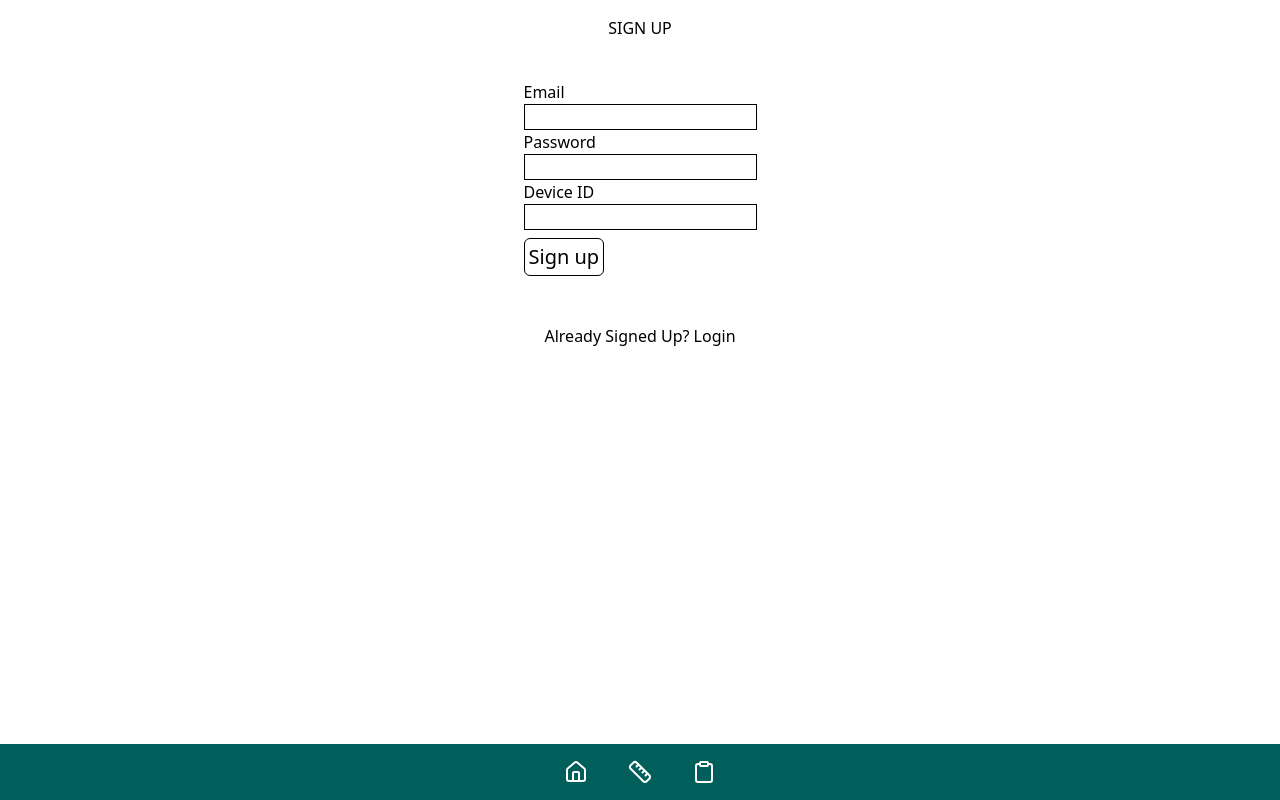
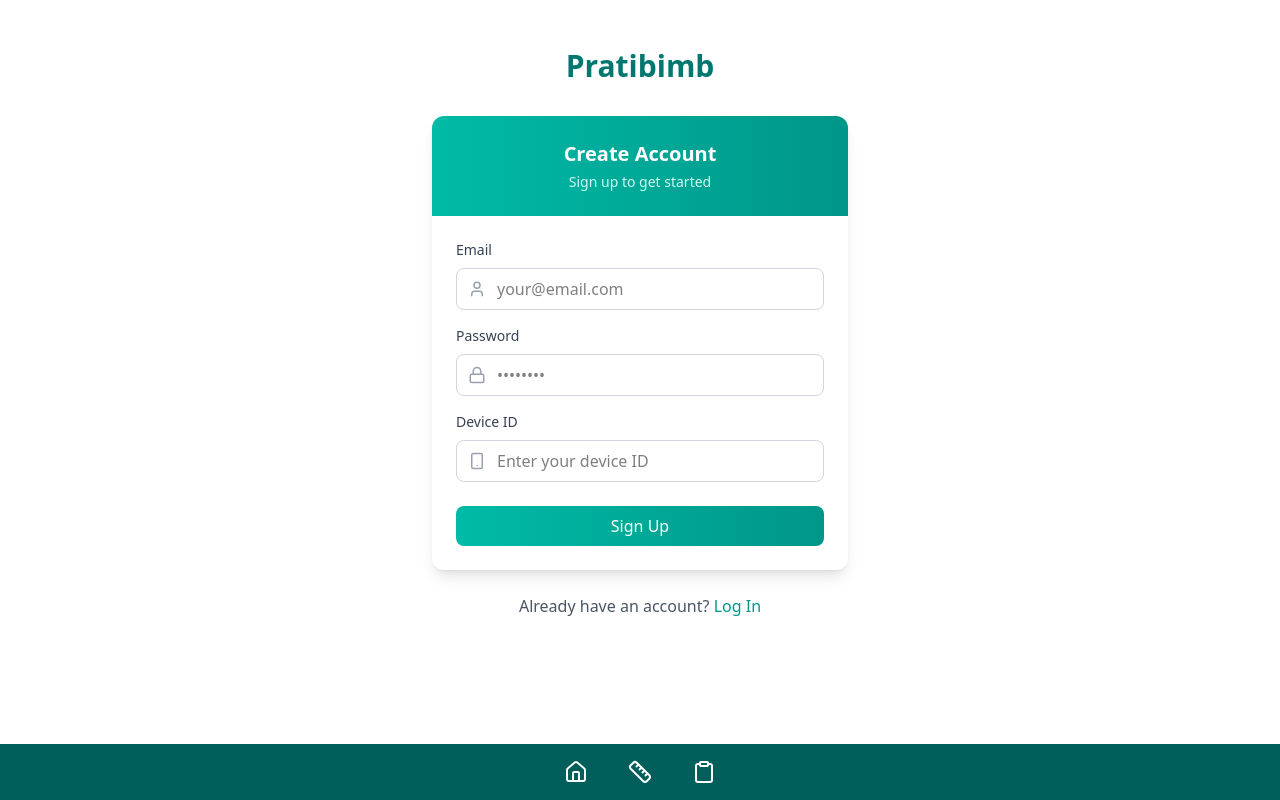
Before and after one commit to ss-karthik/pratibimb, a React (Vite) app in the folder frontend/pratibimb/: page /signup in a window 1280 px wide. Built offline with nearby package versions, Linux system fonts and the light colour scheme; no server answers.

Commit message:
UI changes to Auth pages

```diff
--- a/frontend/pratibimb/src/Components/Auth/Login.jsx
+++ b/frontend/pratibimb/src/Components/Auth/Login.jsx
@@ -1,65 +1,115 @@
-import React, {useState} from 'react'
-import { Link } from 'react-router-dom'
+import React, { useState } from 'react';
+import { Link } from 'react-router-dom';
 import { BACKEND_URL } from '../../../constants';
+import { User, Lock } from 'lucide-react';
 
 const Login = () => {
   const [email, setEmail] = useState('');
   const [password, setPassword] = useState('');
   const [emailError, setEmailError] = useState('');
   const [passwordError, setPasswordError] = useState('');
-  const handleLogIn = async (e)=>{
+  const [isLoading, setIsLoading] = useState(false);
+
+  const handleLogIn = async (e) => {
     e.preventDefault();
-      try{
+    setIsLoading(true);
+
+    try {
       const response = await fetch(`${BACKEND_URL}/login`, {
         method: 'POST',
-              body: JSON.stringify({email, password}),
+        body: JSON.stringify({ email, password }),
         headers: { 'Content-Type': 'application/json' },
         credentials: 'include',
-          })
+      });
       const data = await response.json();
       console.log(data);
-          if(data.errors){
+
+      if (data.errors) {
         setEmailError(data.errors.email);
         setPasswordError(data.errors.password);
       }
-          if(data.user) {
+
+      if (data.user) {
         location.assign('/home');
       }
-      } catch(err){
-          console.log('Signup failed: ', err);
+    } catch (err) {
+      console.log('Login failed: ', err);
+    } finally {
+      setIsLoading(false);
     }
-  }
+  };
+
   return (
-    <div className='flex flex-col gap-10 justify-center items-center p-4'>
-        <h1>LOG IN</h1>
-        <form onSubmit={handleLogIn}>
-                <div>Email</div>
+    <div className="w-full max-w-md mx-auto px-4 py-12 flex flex-col items-center">
+      {/* Header */}
+      <h1 className="text-3xl font-bold text-teal-700 mb-8">Pratibimb</h1>
+
+      {/* Login Card */}
+      <div className="w-full bg-white rounded-xl shadow-lg overflow-hidden">
+        <div className="bg-gradient-to-r from-teal-500 to-teal-600 p-6">
+          <h2 className="text-xl font-bold text-white text-center">Welcome Back</h2>
+          <p className="text-teal-100 text-center text-sm mt-1">Log in to your account</p>
+        </div>
+
+        <form onSubmit={handleLogIn} className="p-6">
+          {/* Email Field */}
+          <div className="mb-4">
+            <label className="block text-gray-700 text-sm font-medium mb-2">Email</label>
+            <div className="relative">
+              <div className="absolute inset-y-0 left-0 pl-3 flex items-center pointer-events-none">
+                <User size={18} className="text-gray-400" />
+              </div>
               <input
-                    type="text"
-                    name="text"
+                type="email"
                 value={email}
                 onChange={(e) => setEmail(e.target.value)}
                 required
-                    className='border border-black'
+                className="w-full py-2 pl-10 pr-3 border border-gray-300 rounded-lg focus:ring-2 focus:ring-teal-500 focus:border-teal-500 outline-none transition-colors"
+                placeholder="your@email.com"
               />
-                <div className='email-error text-red-500'>{emailError}</div>
-                <div>Password</div>
+            </div>
+            {emailError && <p className="mt-1 text-sm text-red-600">{emailError}</p>}
+          </div>
+
+          {/* Password Field */}
+          <div className="mb-6">
+            <label className="block text-gray-700 text-sm font-medium mb-2">Password</label>
+            <div className="relative">
+              <div className="absolute inset-y-0 left-0 pl-3 flex items-center pointer-events-none">
+                <Lock size={18} className="text-gray-400" />
+              </div>
               <input
                 type="password"
-                    name="password"
                 value={password}
                 onChange={(e) => setPassword(e.target.value)}
                 required
-                    className='border border-black'
+                className="w-full py-2 pl-10 pr-3 border border-gray-300 rounded-lg focus:ring-2 focus:ring-teal-500 focus:border-teal-500 outline-none transition-colors"
+                placeholder="••••••••"
               />
-                <div className='password-error text-red-500'>{passwordError}</div>
-                <button type="submit" className='text-xl border border-black rounded-md my-2 p-1 cursor-pointer'>
-                    Log In
+            </div>
+            {passwordError && <p className="mt-1 text-sm text-red-600">{passwordError}</p>}
+          </div>
+
+          {/* Submit Button */}
+          <button
+            type="submit"
+            disabled={isLoading}
+            className={`w-full bg-gradient-to-r from-teal-500 to-teal-600 text-white font-medium py-2 px-4 rounded-lg hover:from-teal-600 hover:to-teal-700 focus:outline-none focus:ring-2 focus:ring-teal-500 focus:ring-offset-2 transition-colors ${isLoading ? 'opacity-70 cursor-not-allowed' : ''}`}
+          >
+            {isLoading ? 'Logging in...' : 'Log In'}
           </button>
         </form>
-        <div>Don't have an account? <Link to='/signup'>Sign Up</Link></div>
       </div>
-  )
-}
 
-export default Login
+      {/* Sign up link */}
+      <p className="mt-6 text-center text-gray-600">
+        Don't have an account? {' '}
+        <Link to="/signup" className="font-medium text-teal-600 hover:text-teal-800 transition-colors">
+          Sign Up
+        </Link>
+      </p>
+    </div>
+  );
+};
+
+export default Login;
--- a/frontend/pratibimb/src/Components/Auth/Signup.jsx
+++ b/frontend/pratibimb/src/Components/Auth/Signup.jsx
@@ -1,6 +1,7 @@
 import React, { useState } from 'react';
 import { Link } from 'react-router-dom';
 import { BACKEND_URL } from '../../../constants';
+import { User, Lock, Smartphone } from 'lucide-react';
 
 const Signup = () => {
   const [email, setEmail] = useState('');
@@ -8,75 +9,124 @@ const Signup = () => {
   const [deviceId, setDeviceId] = useState('');
   const [emailError, setEmailError] = useState('');
   const [passwordError, setPasswordError] = useState('');
+  const [isLoading, setIsLoading] = useState(false);
 
   const handleSignUp = async (e) => {
     e.preventDefault();
-        try{
+    setIsLoading(true);
+
+    try {
       const response = await fetch(`${BACKEND_URL}/signup`, {
         method: 'POST',
-                body: JSON.stringify({email, password, deviceId}),
+        body: JSON.stringify({ email, password, deviceId }),
         headers: { 'Content-Type': 'application/json' },
         credentials: 'include',
-            })
+      });
       const data = await response.json();
       console.log(data);
-            if(data.errors){
+
+      if (data.errors) {
         setEmailError(data.errors.email);
         setPasswordError(data.errors.password);
       }
-            if(data.user) {
+
+      if (data.user) {
         location.assign('/home');
       }
-
-        } catch(err){
+    } catch (err) {
       console.log('Signup failed: ', err);
+    } finally {
+      setIsLoading(false);
     }
-        setEmail('');
-        setPassword('');
-        setDeviceId('');
-
   };
 
   return (
-        <div className='flex flex-col gap-10 justify-center items-center p-4'>
-            <h1>SIGN UP</h1>
-            <form onSubmit={handleSignUp}>
-                <div>Email</div>
+    <div className="w-full max-w-md mx-auto px-4 py-12 flex flex-col items-center">
+      {/* Header */}
+      <h1 className="text-3xl font-bold text-teal-700 mb-8">Pratibimb</h1>
+
+      {/* Signup Card */}
+      <div className="w-full bg-white rounded-xl shadow-lg overflow-hidden">
+        <div className="bg-gradient-to-r from-teal-500 to-teal-600 p-6">
+          <h2 className="text-xl font-bold text-white text-center">Create Account</h2>
+          <p className="text-teal-100 text-center text-sm mt-1">Sign up to get started</p>
+        </div>
+
+        <form onSubmit={handleSignUp} className="p-6">
+          {/* Email Field */}
+          <div className="mb-4">
+            <label className="block text-gray-700 text-sm font-medium mb-2">Email</label>
+            <div className="relative">
+              <div className="absolute inset-y-0 left-0 pl-3 flex items-center pointer-events-none">
+                <User size={18} className="text-gray-400" />
+              </div>
               <input
-                    type="text"
-                    name="text"
+                type="email"
                 value={email}
                 onChange={(e) => setEmail(e.target.value)}
                 required
-                    className='border border-black'
+                className="w-full py-2 pl-10 pr-3 border border-gray-300 rounded-lg focus:ring-2 focus:ring-teal-500 focus:border-teal-500 outline-none transition-colors"
+                placeholder="your@email.com"
               />
-                <div className='email-error text-red-500'>{emailError}</div>
-                <div>Password</div>
+            </div>
+            {emailError && <p className="mt-1 text-sm text-red-600">{emailError}</p>}
+          </div>
+
+          {/* Password Field */}
+          <div className="mb-4">
+            <label className="block text-gray-700 text-sm font-medium mb-2">Password</label>
+            <div className="relative">
+              <div className="absolute inset-y-0 left-0 pl-3 flex items-center pointer-events-none">
+                <Lock size={18} className="text-gray-400" />
+              </div>
               <input
                 type="password"
-                    name="password"
                 value={password}
                 onChange={(e) => setPassword(e.target.value)}
                 required
-                    className='border border-black'
+                className="w-full py-2 pl-10 pr-3 border border-gray-300 rounded-lg focus:ring-2 focus:ring-teal-500 focus:border-teal-500 outline-none transition-colors"
+                placeholder="••••••••"
               />
-                <div>Device ID</div>
+            </div>
+            {passwordError && <p className="mt-1 text-sm text-red-600">{passwordError}</p>}
+          </div>
+
+          {/* Device ID Field */}
+          <div className="mb-6">
+            <label className="block text-gray-700 text-sm font-medium mb-2">Device ID</label>
+            <div className="relative">
+              <div className="absolute inset-y-0 left-0 pl-3 flex items-center pointer-events-none">
+                <Smartphone size={18} className="text-gray-400" />
+              </div>
               <input
                 type="text"
-                    name="text"
                 value={deviceId}
                 onChange={(e) => setDeviceId(e.target.value)}
                 required
-                    className='border border-black'
+                className="w-full py-2 pl-10 pr-3 border border-gray-300 rounded-lg focus:ring-2 focus:ring-teal-500 focus:border-teal-500 outline-none transition-colors"
+                placeholder="Enter your device ID"
               />
-                <div className='password-error text-red-500'>{passwordError}</div>
-                <button type="submit" className='text-xl border border-black rounded-md my-2 p-1 cursor-pointer'>
-                    Sign up
+            </div>
+          </div>
+
+          {/* Submit Button */}
+          <button
+            type="submit"
+            disabled={isLoading}
+            className={`w-full bg-gradient-to-r from-teal-500 to-teal-600 text-white font-medium py-2 px-4 rounded-lg hover:from-teal-600 hover:to-teal-700 focus:outline-none focus:ring-2 focus:ring-teal-500 focus:ring-offset-2 transition-colors ${isLoading ? 'opacity-70 cursor-not-allowed' : ''}`}
+          >
+            {isLoading ? 'Creating Account...' : 'Sign Up'}
           </button>
         </form>
-            <div>
-                Already Signed Up? <Link to='/login'>Login</Link>
       </div>
+
+      {/* Login link */}
+      <p className="mt-6 text-center text-gray-600">
+        Already have an account? {' '}
+        <Link to="/login" className="font-medium text-teal-600 hover:text-teal-800 transition-colors">
+          Log In
+        </Link>
+      </p>
     </div>
   );
 };
--- a/frontend/pratibimb/src/Routing/Routing.jsx
+++ b/frontend/pratibimb/src/Routing/Routing.jsx
@@ -15,7 +15,7 @@ const Routing = () => {
     <Routes>
       <Route path='/login' element={<GuestRoute><Login/></GuestRoute>}/>
       <Route path='/signup' element={<GuestRoute><Signup/></GuestRoute>}/>
-
+      <Route path="/" element={<Navigate to="/home" replace />} />
       <Route path='/home' element={<PrivateRoute><Home/></PrivateRoute>}/>
       <Route path='/bmi' element={<PrivateRoute><Bmi/></PrivateRoute>}/>
       <Route path='/bmicalendar' element={<PrivateRoute><BmiCalendar/></PrivateRoute>}/>
```
Lines whose indentation alone changed are shown as unchanged.
